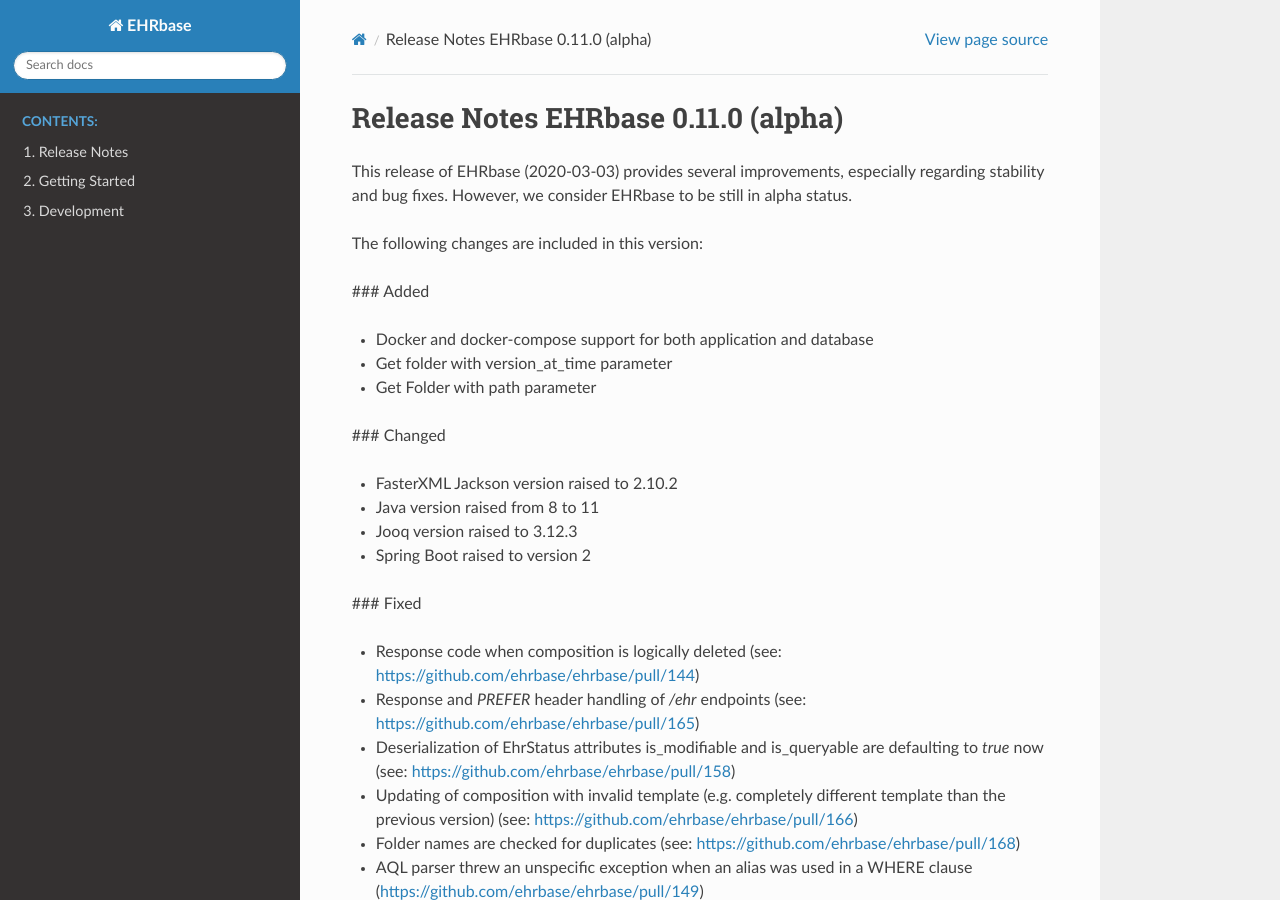
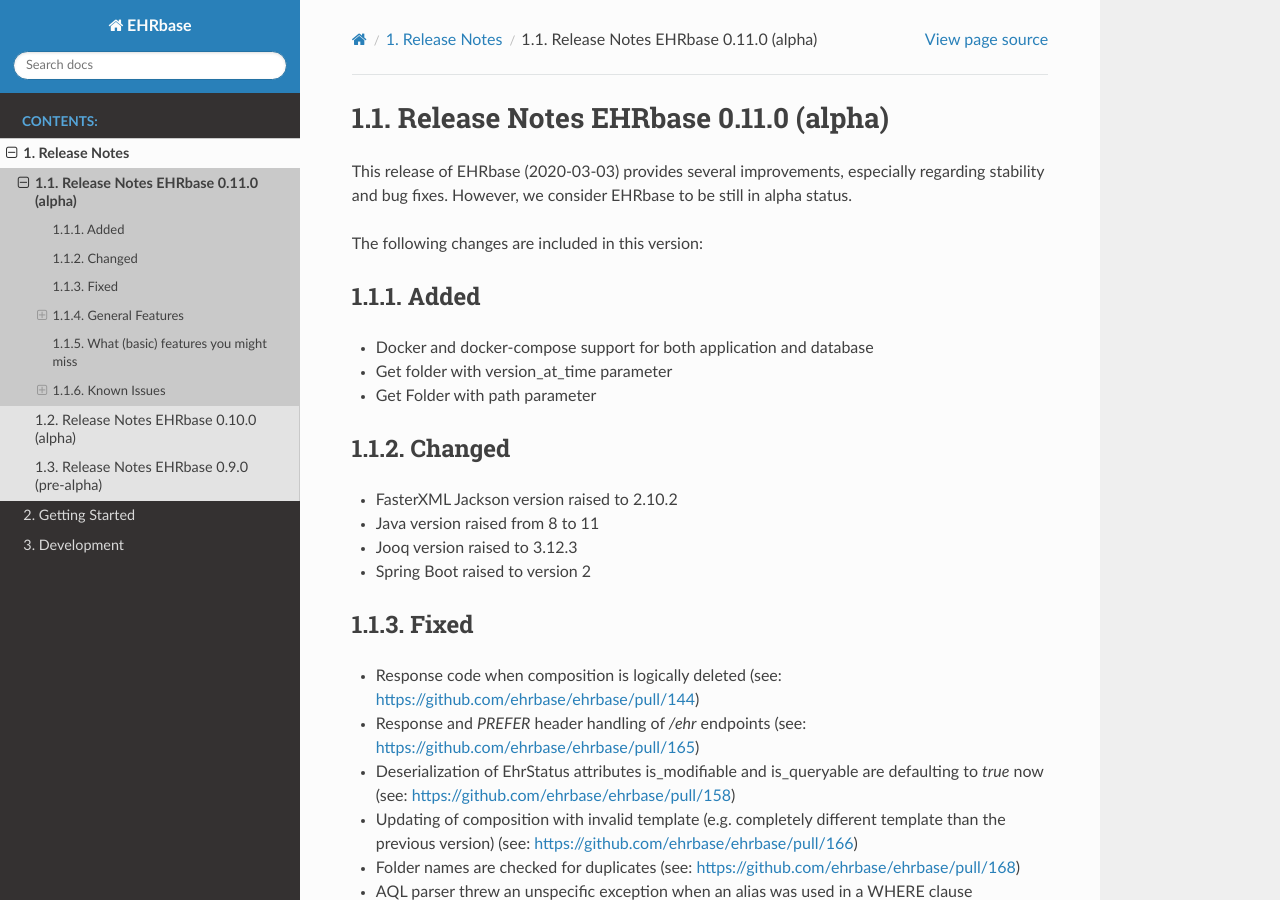
Before and after one commit to ehrbase/documentation, a Sphinx documentation site: the page built from source/01_release_notes/0110.rst, in a window 1280 px wide and 900 px high. Built offline with Sphinx 7.4.7 and the Read the Docs theme 2.0.0, drawn with Linux system fonts in a browser that asks for light colours; formulas are drawn with MathJax 3; pages that are not in the unit, such as notebooks, are missing from menus; some of the changed text lies outside the part shown.

Commit message:
smaller fixes and updated TOC

```diff
--- a/source/01_release_notes/0110.rst
+++ b/source/01_release_notes/0110.rst
@@ -8,21 +8,24 @@
 
 The following changes are included in this version:
 
-### Added
+Added
+*****
 
 - Docker and docker-compose support for both application and database
 - Get folder with version_at_time parameter
 - Get Folder with path parameter
 
 
-### Changed
+Changed
+*******
 
 - FasterXML Jackson version raised to 2.10.2
 - Java version raised from 8 to 11
 - Jooq version raised to 3.12.3
 - Spring Boot raised to version 2
 
-### Fixed
+Fixed
+*****
 
 - Response code when composition is logically deleted (see: https://github.com/ehrbase/ehrbase/pull/144)
 - Response and `PREFER` header handling of `/ehr` endpoints (see: https://github.com/ehrbase/ehrbase/pull/165)
@@ -44,7 +47,6 @@
 - Retrieve of EHR_STATUS gave Null Pointer Exception for non-existing EHRs (see: https://github.com/ehrbase/ehrbase/pull/136)
 - Correct resolution of ehr/system_id in AQL (see: https://github.com/ehrbase/ehrbase/pull/102)
 - Detection of duplicate aliases in aql select (see: https://github.com/ehrbase/ehrbase/pull/98)
--
 
 General Features
 ****************
--- a/source/01_release_notes/index.rst
+++ b/source/01_release_notes/index.rst
@@ -10,5 +10,6 @@
    :name: Development
    :maxdepth: 3
 
+   0110.rst
    0100.rst
    090.rst
```
